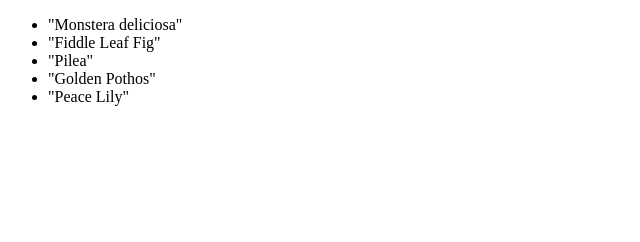
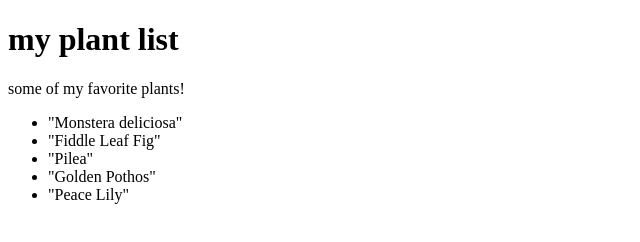
Before and after one commit to Asmaa01-hub/Assignments, a plain HTML site: page index.html in a window 1280 px wide. Shown: the whole page, without its empty margins (0-640 px from the left). Drawn offline with Linux system fonts and the light colour scheme.

Commit message:
add h1 and p

```diff
--- a/index.html
+++ b/index.html
@@ -8,7 +8,14 @@
 
 
 </head>
-<body>
+<body><h1>
+    my plant list
+
+</h1>
+<p>
+    some of my favorite plants!
+
+</p>
     <ul>
         <li>"Monstera deliciosa"</li>
         <li>"Fiddle Leaf Fig"</li>
```
